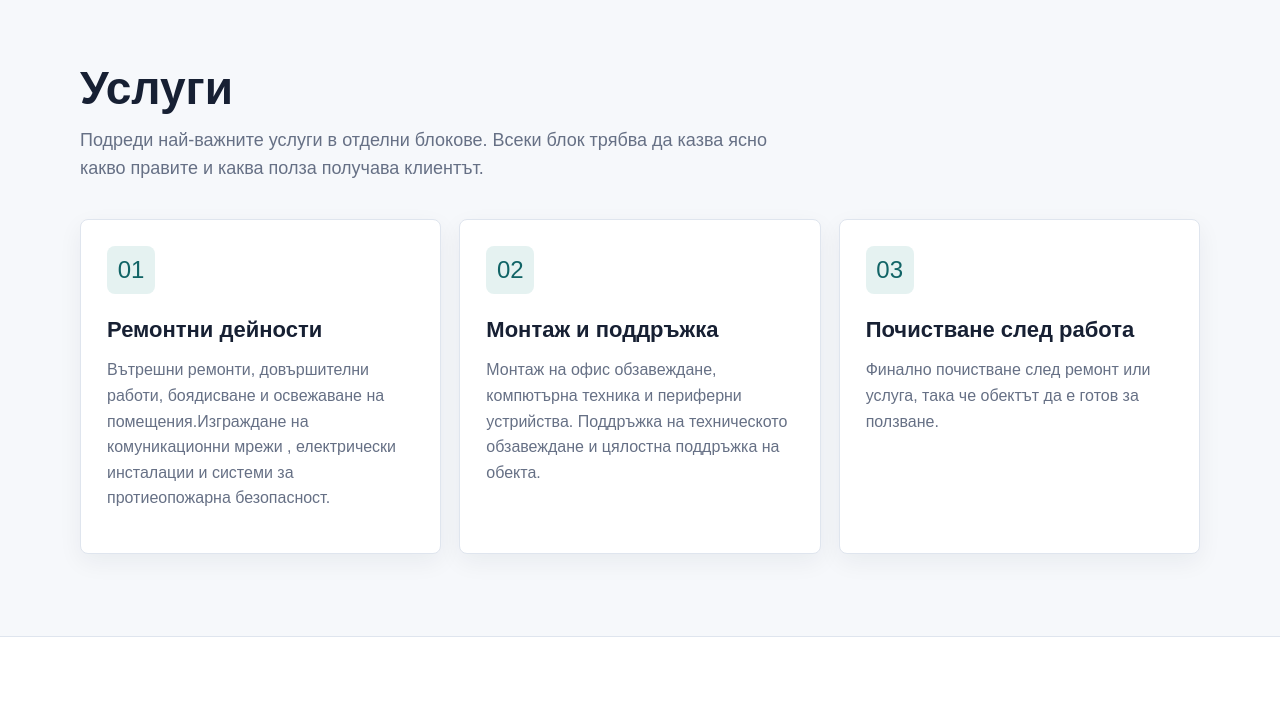
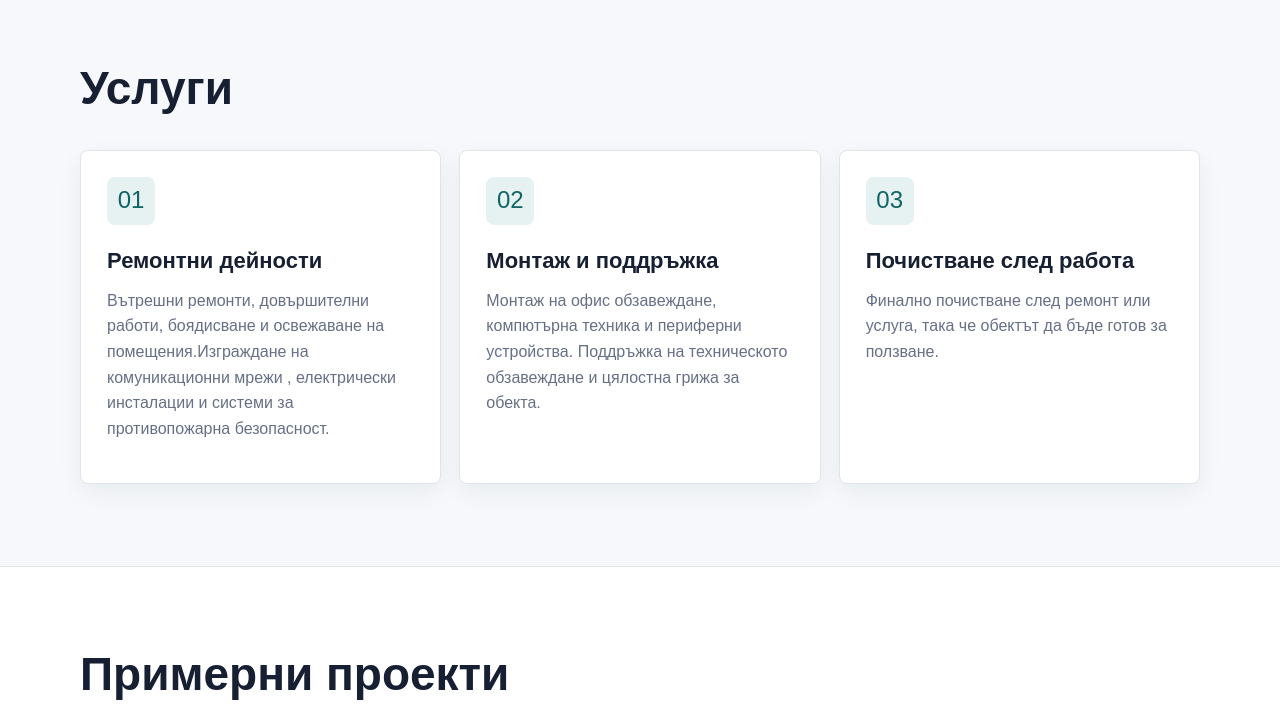
Before and after one commit to Zhelyazkov713/web_business_card, a website built with Parcel: page index.html in a window 1280 px wide. Shown: the part 820-1547 px from the top of the page. Built offline with nearby package versions, Linux system fonts and the light colour scheme.

Commit message:
improving the text content of the site

```diff
--- a/index.html
+++ b/index.html
@@ -40,10 +40,6 @@
         <div class="container">
           <div class="section-heading">
             <h2>Услуги</h2>
-            <p>
-              Подреди най-важните услуги в отделни блокове. Всеки блок трябва да
-              казва ясно какво правите и каква полза получава клиентът.
-            </p>
           </div>
 
           <div class="services-grid">
@@ -53,7 +49,7 @@
               <p>
                 Вътрешни ремонти, довършителни работи, боядисване и освежаване
                 на помещения.Изграждане на комуникационни мрежи , електрически
-                инсталации и системи за протиеопожарна безопасност.
+                инсталации и системи за противопожарна безопасност.
               </p>
             </article>
 
@@ -62,8 +58,8 @@
               <h3>Монтаж и поддръжка</h3>
               <p>
                 Монтаж на офис обзавеждане, компютърна техника и периферни
-                устрийства. Поддръжка на техническото обзавеждане и цялостна
-                поддръжка на обекта.
+                устройства. Поддръжка на техническото обзавеждане и цялостна
+                грижа за обекта.
               </p>
             </article>
 
@@ -71,8 +67,8 @@
               <div class="service-icon">03</div>
               <h3>Почистване след работа</h3>
               <p>
-                Финално почистване след ремонт или услуга, така че обектът да е
-                готов за ползване.
+                Финално почистване след ремонт или услуга, така че обектът да
+                бъде готов за ползване.
               </p>
             </article>
           </div>
@@ -198,10 +194,6 @@
           <div>
             <div class="section-heading">
               <h2>Контакти</h2>
-              <p>
-                Добави реалните данни на фирмата. Формата тук е примерна и за
-                момента е само front-end елемент.
-              </p>
             </div>
 
             <ul class="contact-list">
```
